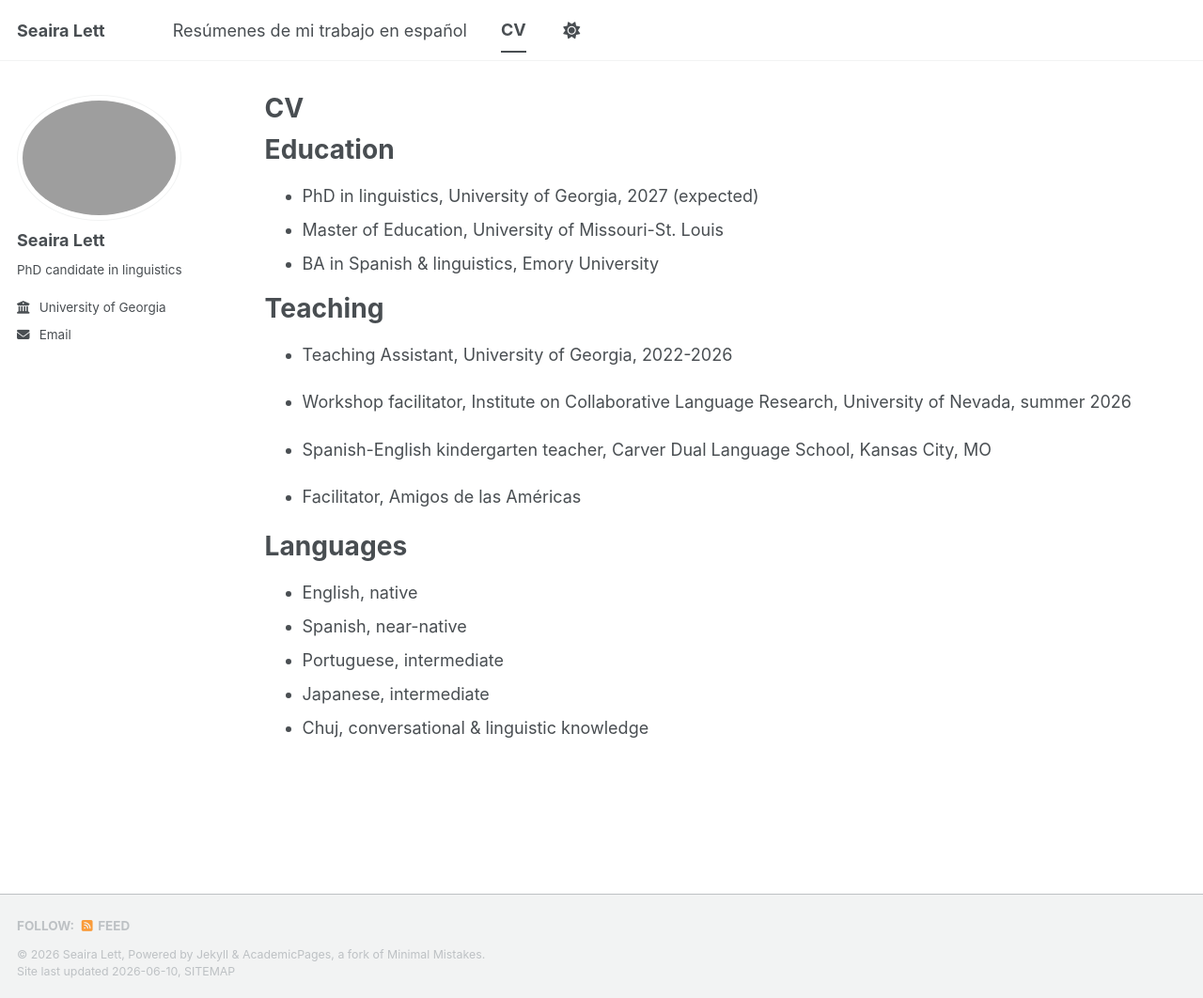
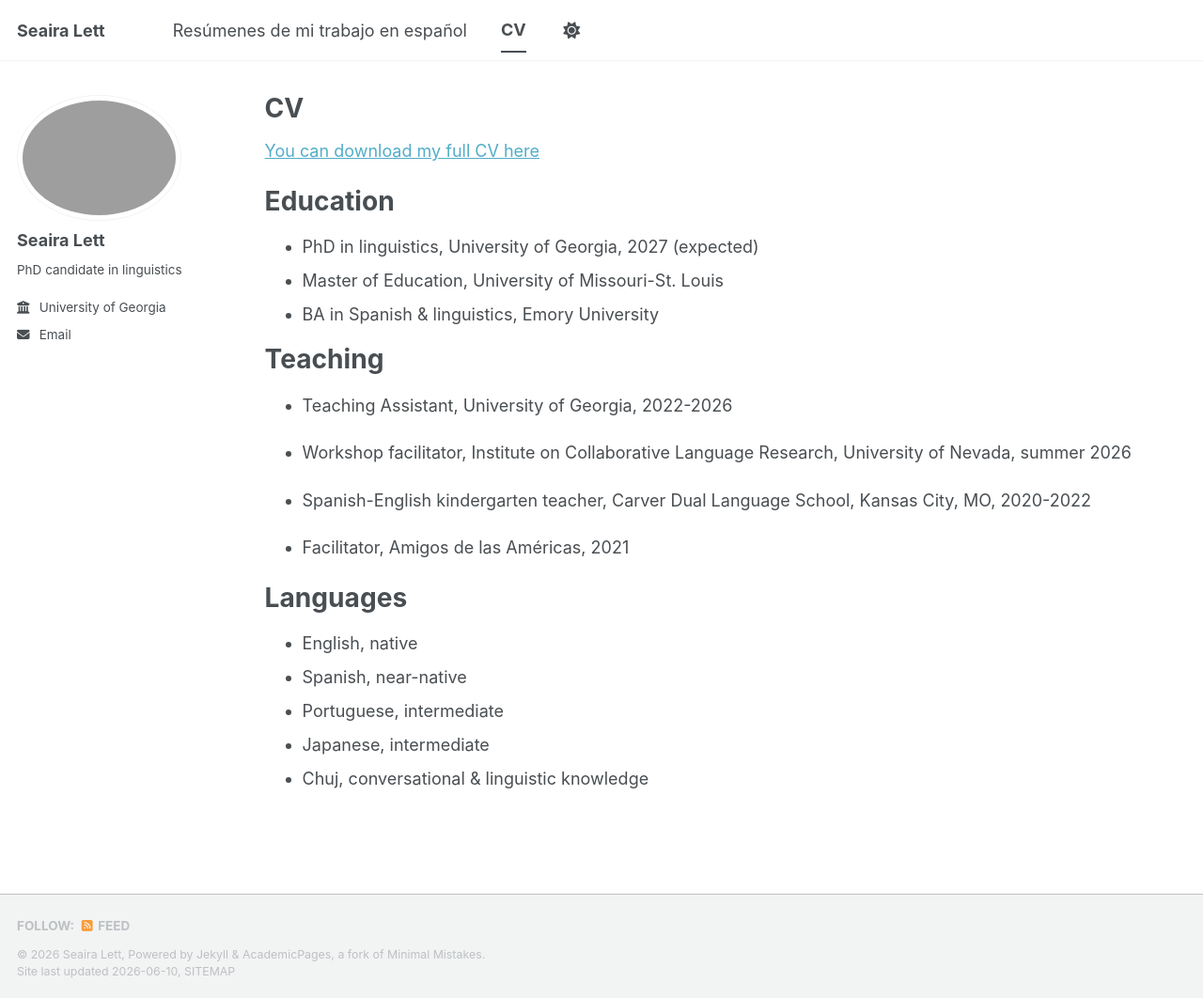
Before and after one commit to seairalett/seairalett.github.io, a Jekyll site: the page built from _pages/cv.md, in a window 1280 px wide and 1062 px high. Shown: the whole window at 94% size. Built offline with Jekyll 4.4.1, drawn with Linux system fonts in a browser that asks for light colours; a script bundle is joined from its source files by our own code; library files that are not in the unit come from our copies.

Commit message:
Update cv.md

```diff
--- a/_pages/cv.md
+++ b/_pages/cv.md
@@ -8,6 +8,8 @@ redirect_from:
 ---
 
 {% include base_path %}
+
+[You can download my full CV here](files/CV.pdf)
 
 Education
 ======
@@ -21,9 +23,9 @@ Teaching
 
 * Workshop facilitator, Institute on Collaborative Language Research, University of Nevada, summer 2026
 
-* Spanish-English kindergarten teacher, Carver Dual Language School, Kansas City, MO
+* Spanish-English kindergarten teacher, Carver Dual Language School, Kansas City, MO, 2020-2022
 
-* Facilitator, Amigos de las Américas
+* Facilitator, Amigos de las Américas, 2021
 
 Languages
 ======
```
